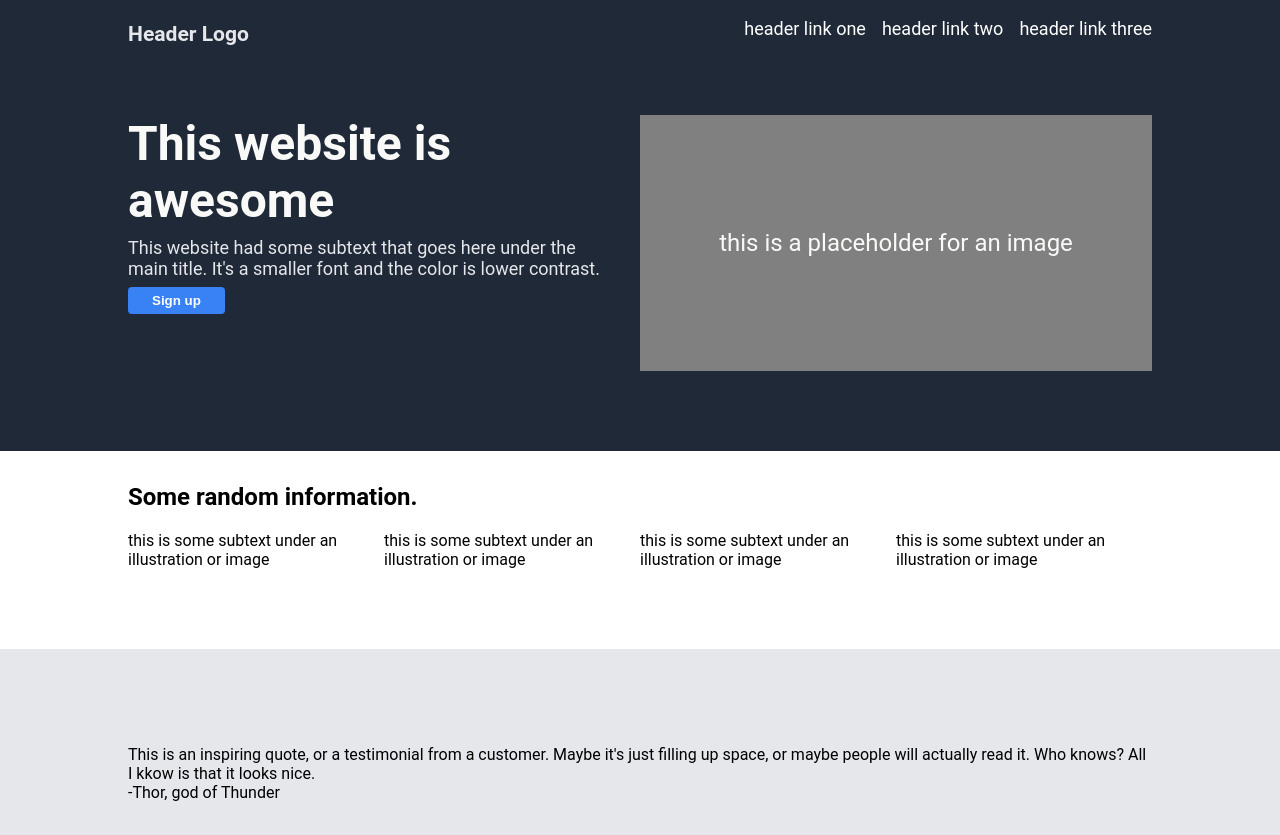
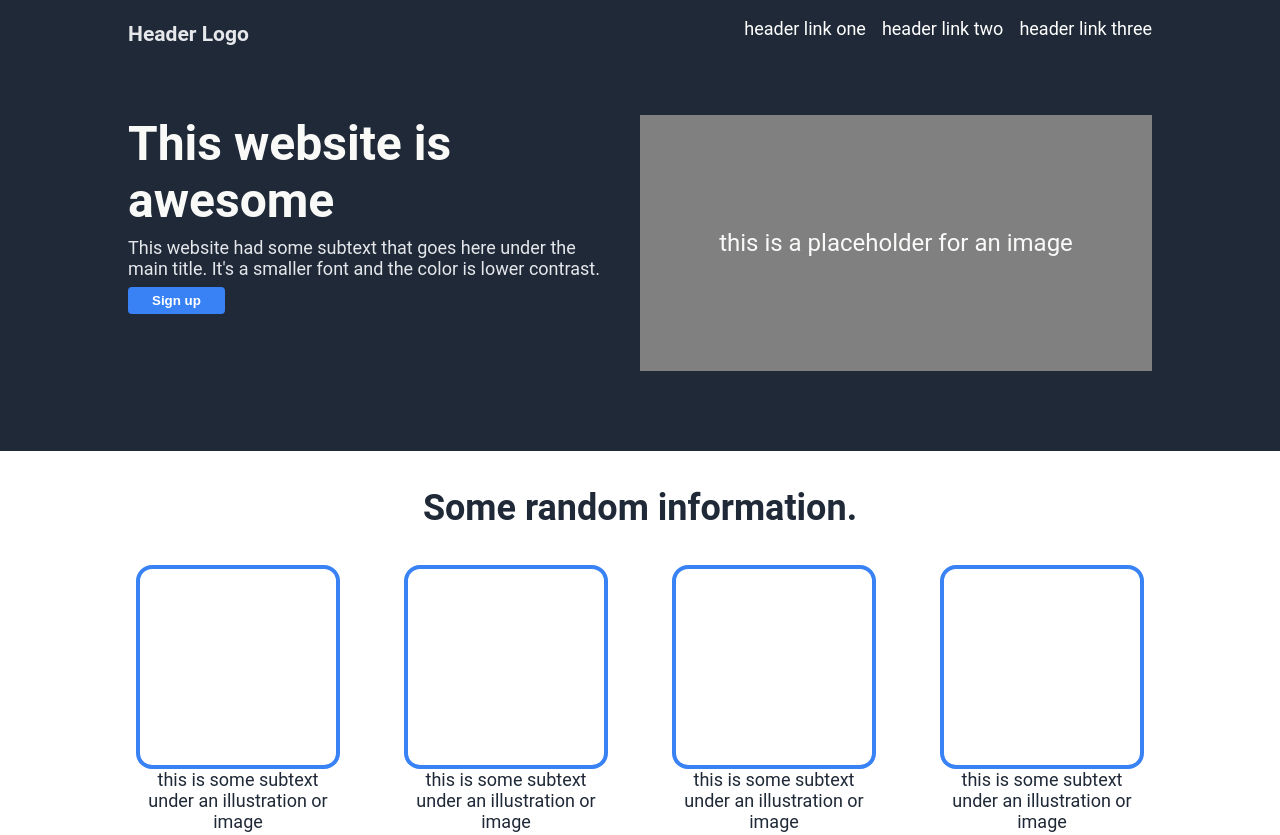
Before and after one commit to Kondi4/odin-landing-page, a plain HTML site: page index.html in a window 1280 px wide. Shown: the top 835 px of the page. Drawn offline with Linux system fonts and the light colour scheme.

Commit message:
Finish the information section

```diff
--- a/index.html
+++ b/index.html
@@ -28,7 +28,7 @@
         </div>
 
         <div class="information-section">
-            <h2>Some random information.</h2>
+            <p class="information-header">Some random information.</p>
             <div class="information">
                 <div class="information-element">
                     <div class="information-image"></div>
--- a/styles.css
+++ b/styles.css
@@ -41,7 +41,6 @@ body, .header, .header-title-section, .information-section, .information-element
 }
 
 .information-section {
-    padding-top: 12px;
     padding-bottom: 80px;
 }
 
@@ -89,6 +88,7 @@ button {
 
 }
 
+
 .header-title-section {
     align-items: baseline;
     gap: 8px;
@@ -105,3 +105,37 @@ button {
     justify-content: center;
     align-items: center;
 }
+
+.information-header {
+    font-size: 36px;
+    font-weight: bolder;
+    color: #1F2937;
+    text-align: center;
+}
+
+.information {
+    margin: 0 256px;
+    gap: 64px;
+    justify-content: center;
+}
+
+.information-element {
+    justify-content: center;
+    align-items: center;
+}
+
+.information-image {
+    height: 196px;
+    width: 196px;
+    border-style: solid;
+    border-color: #3882F6;
+    border-width: 4px;
+    border-radius: 16px;
+}
+
+.information-subtext {
+    width: 196px;
+    font-size: 18px;
+    color: #1F2937;
+    text-align: center;
+}
```
